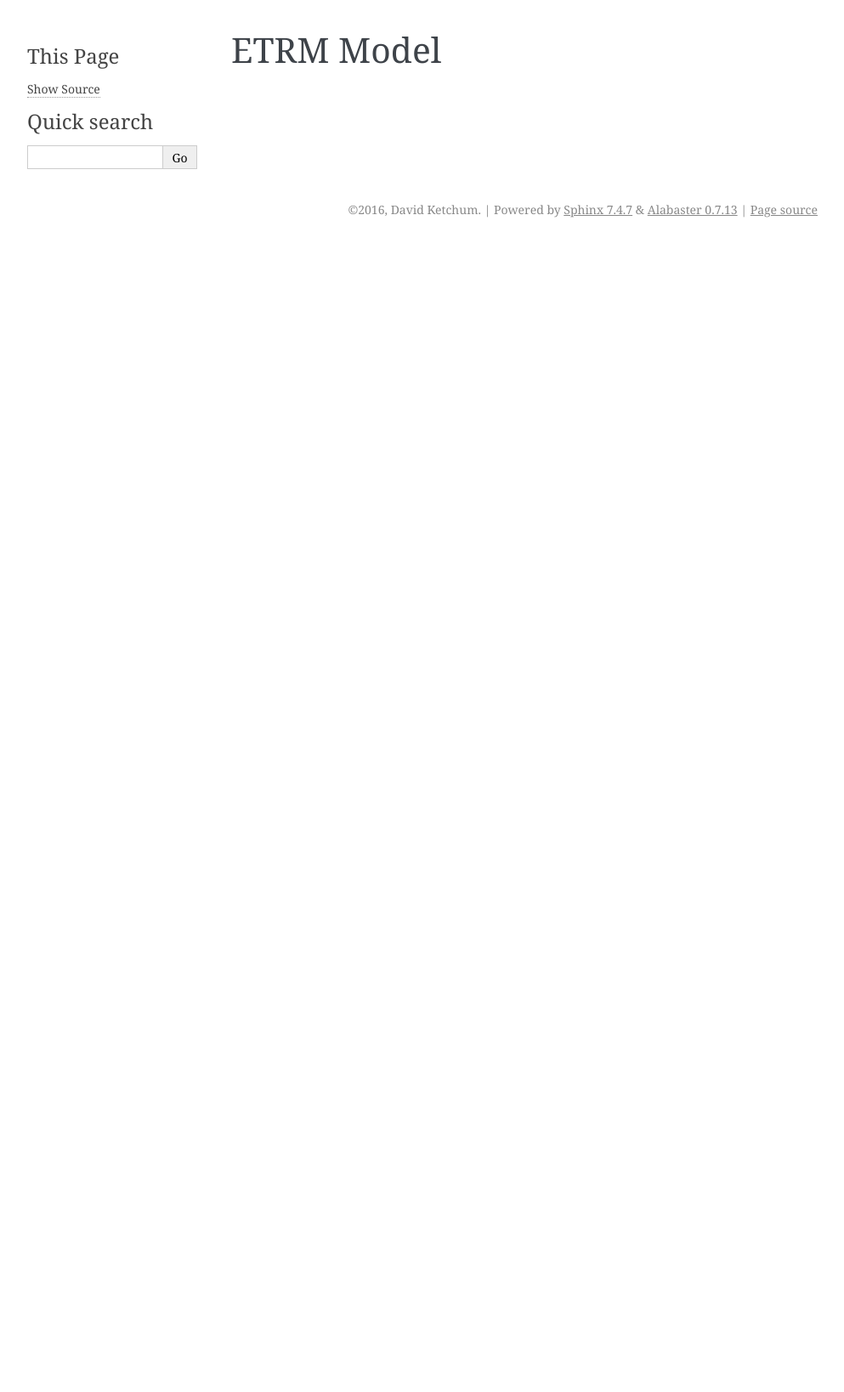
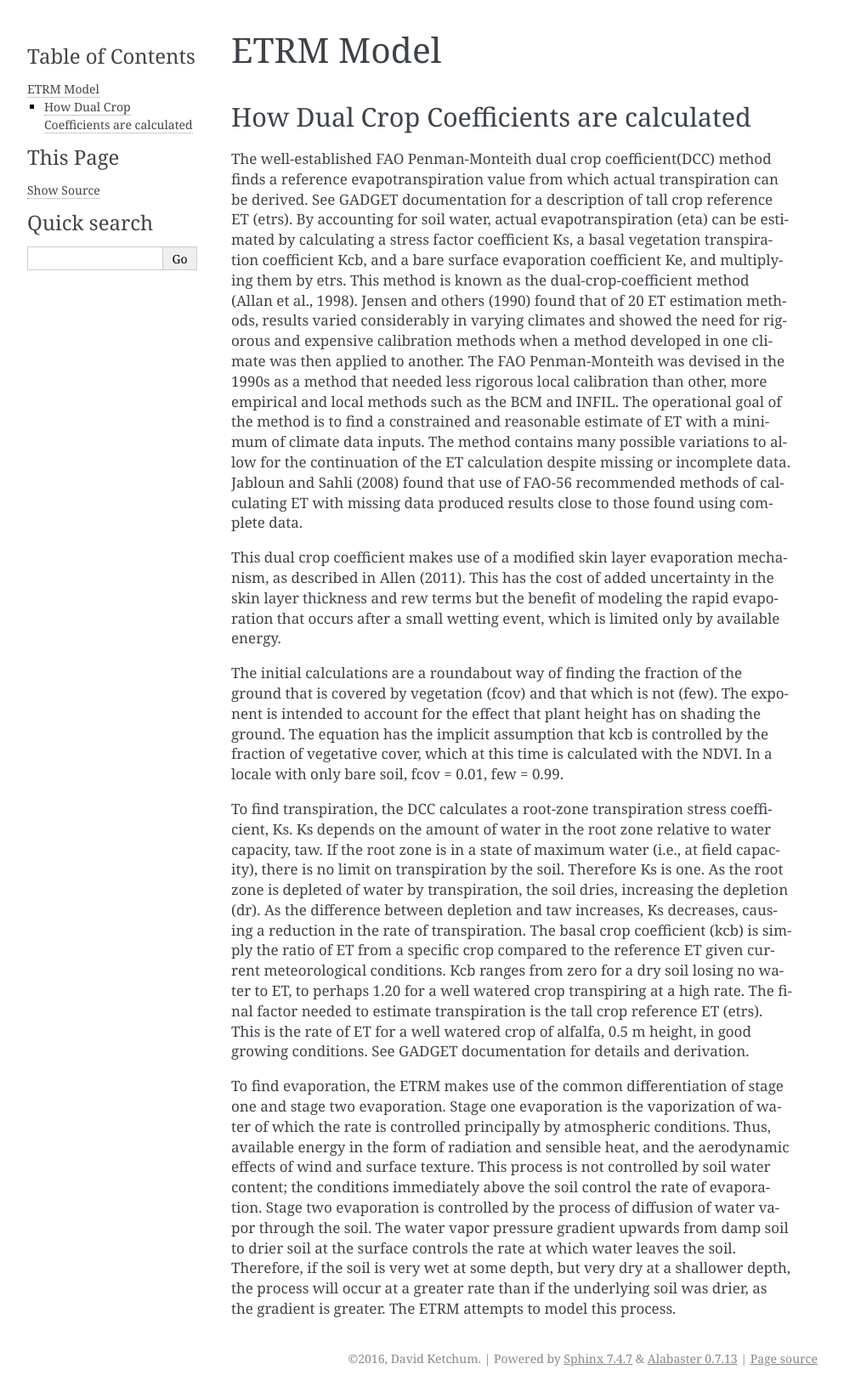
Before and after one commit to NMTHydro/Recharge, a Sphinx documentation site: the page built from docs/model.md, in a window 1280 px wide. Shown: the whole page at 85% size, without its empty margins (148-1141 px from the left). Built offline with Sphinx 7.4.7, drawn with Linux system fonts in a browser that asks for light colours; before the commit the page ends 900 px from its top, so only the background shows below that.

Commit message:
updated dependencies

```diff
--- a/docs/model.md
+++ b/docs/model.md
@@ -1,2 +1,54 @@
 ETRM Model
 ==========
+
+How Dual Crop Coefficients are calculated
+-----------------------------------------
+
+The well-established FAO Penman-Monteith dual crop coefficient(DCC) method finds a reference evapotranspiration
+value from which actual transpiration can be derived.  See GADGET documentation for a description of tall crop
+reference ET (etrs). By accounting for soil water, actual evapotranspiration (eta) can be estimated by
+calculating a stress factor coefficient Ks, a basal vegetation transpiration coefficient Kcb, and a bare
+surface evaporation coefficient Ke, and multiplying them by etrs. This method is known
+as the dual-crop-coefficient method (Allan et al., 1998).  Jensen and others (1990) found that of 20 ET
+estimation methods, results varied considerably in varying climates and showed the need for rigorous
+and expensive calibration methods when a method developed in one climate was then applied to another.
+The FAO Penman-Monteith was devised in the 1990s as a method that needed less rigorous local
+calibration than other, more empirical and local methods such as the BCM and INFIL.  The operational
+goal of the method is to find a constrained and reasonable estimate of ET with a minimum of climate data
+inputs.  The method contains many possible variations to allow for the continuation of the ET calculation
+despite missing or incomplete data.  Jabloun and Sahli (2008) found that use of FAO-56 recommended
+methods of calculating ET with missing data produced results close to those found using complete data.
+
+This dual crop coefficient makes use of a modified skin layer evaporation mechanism, as described in
+Allen (2011).  This has the cost of added uncertainty in the skin layer thickness and rew terms but
+the benefit of modeling the rapid evaporation that occurs after a small wetting event, which is limited
+only by available energy.
+
+The initial calculations are a roundabout way of finding the fraction of the ground that is covered
+by vegetation (fcov) and that which is not (few).  The exponent is intended to account for the effect
+that plant height has on shading the ground.  The equation has the implicit assumption that kcb
+is controlled by the fraction of vegetative cover, which at this time is calculated with the NDVI. In
+a locale with only bare soil, fcov = 0.01, few = 0.99.
+
+To find transpiration, the DCC calculates a root-zone transpiration stress coefficient, Ks. Ks depends
+on the amount of water in the root zone relative to water capacity, taw.  If the root zone is in a state
+of maximum water (i.e., at field capacity), there is no limit on transpiration by the soil. Therefore Ks is
+one.  As the root zone is depleted of water by transpiration, the soil dries, increasing the depletion (dr).
+As the difference between depletion and taw increases, Ks decreases, causing a reduction in the rate
+of transpiration. The basal crop coefficient (kcb) is simply the ratio of ET from a specific crop
+compared to the reference ET given current meteorological conditions. Kcb ranges from zero for a
+dry soil losing no water to ET, to perhaps 1.20 for a well watered crop transpiring at a high rate.
+The final factor needed to estimate transpiration is the tall crop reference ET (etrs).  This is the
+rate of ET for a well watered crop of alfalfa, 0.5 m height, in good growing conditions.  See GADGET
+documentation for details and derivation.
+
+To find evaporation, the ETRM makes use of the common differentiation of stage one and stage two evaporation.
+Stage one evaporation is the vaporization of water of which the rate is controlled principally by
+atmospheric conditions.  Thus, available energy in the form of radiation and sensible heat, and the
+aerodynamic effects of wind and surface texture. This process is not controlled by soil water content;
+the conditions immediately above the soil control the rate of evaporation.  Stage two evaporation
+is controlled by the process of diffusion of water vapor through the soil.  The water vapor pressure gradient
+upwards from damp soil to drier soil at the surface controls the rate at which water leaves the soil.
+Therefore, if the soil is very wet at some depth, but very dry at a shallower depth, the process will occur
+at a greater rate than if the underlying soil was drier, as the gradient is greater. The ETRM attempts to
+model this process.
```
